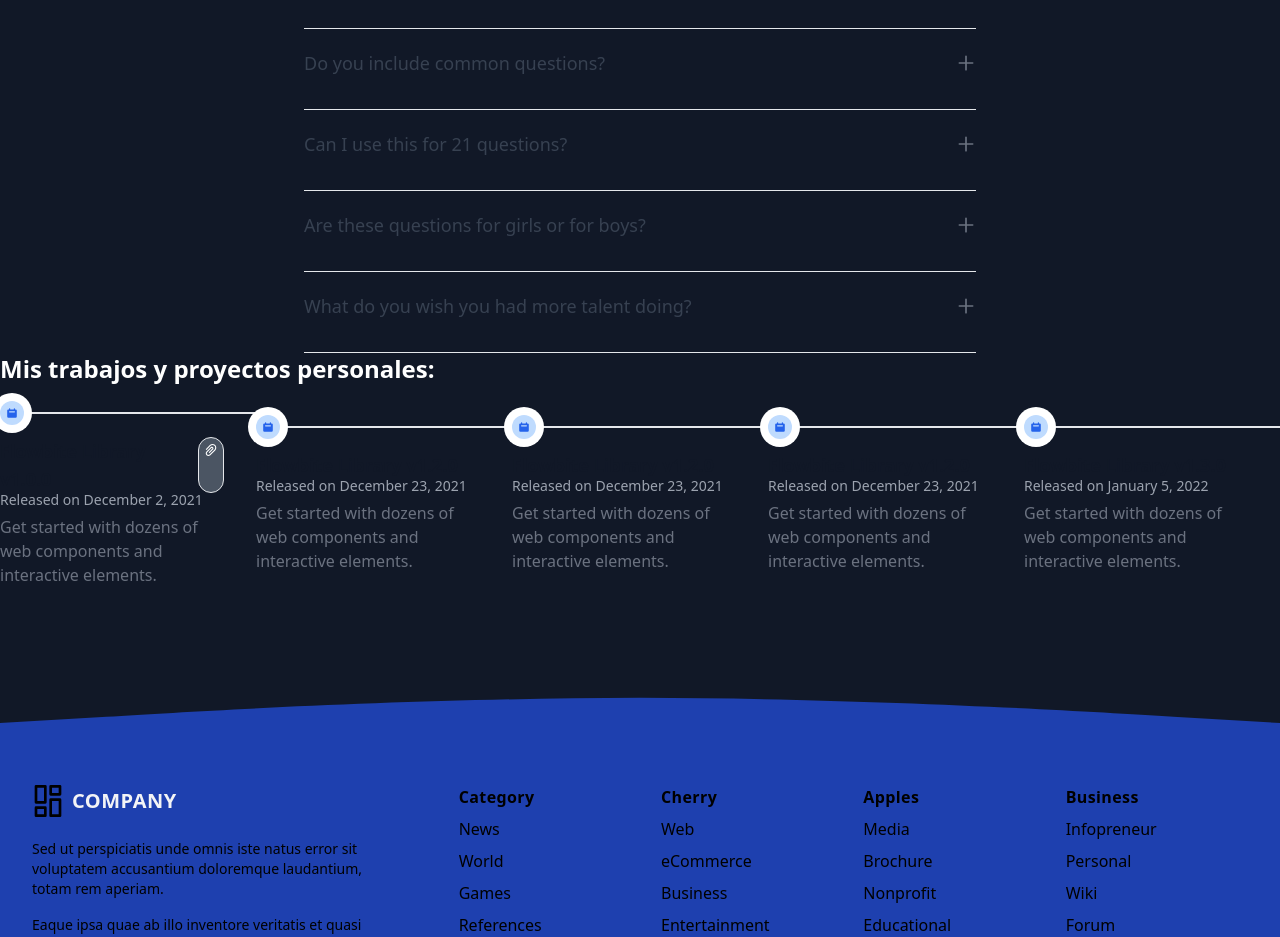
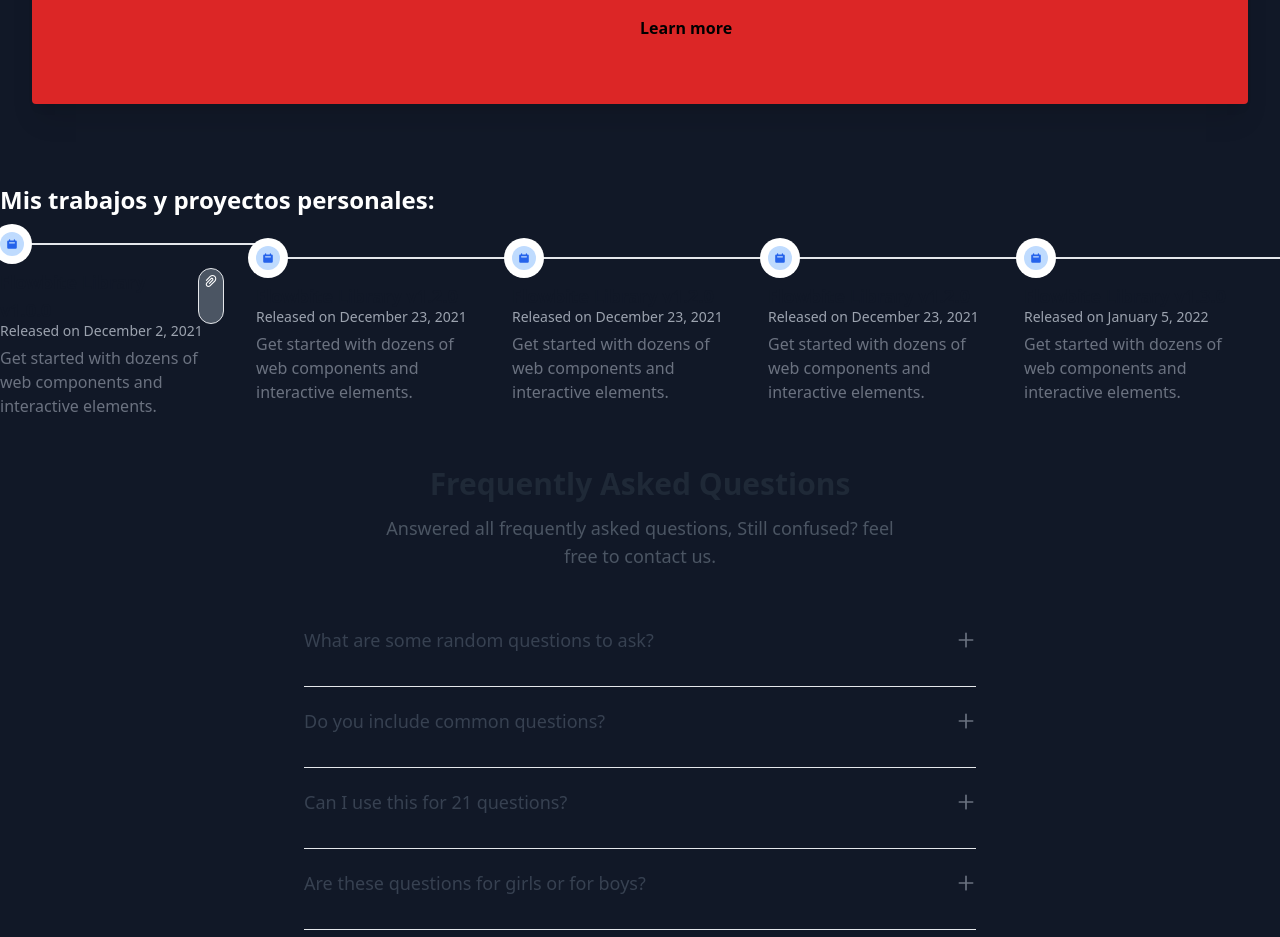
Before and after one commit to juliswer/portfolio2022, a Next.js app: page / in a window 1280 px wide. Shown: the part 882-1819 px from the top of the page. Built offline with nearby package versions, Linux system fonts and the light colour scheme.

Commit message:
index changes

```diff
--- a/src/pages/components/Faqs.jsx
+++ b/src/pages/components/Faqs.jsx
@@ -72,7 +72,7 @@ const FaqsDetail = () => {
     ]
 
     return (
-        <section className="leading-relaxed max-w-screen-xl mt-12 mx-auto px-4 lg:px-8">
+        <section className="leading-relaxed max-w-screen-xl mt-12 mx-auto px-4 lg:px-8" style={{paddingBottom: '150px'}}>
             <div className="space-y-3 text-center">
                 <h1 className="text-3xl text-gray-800 font-semibold">
                     Frequently Asked Questions
--- a/src/pages/components/Timeline.jsx
+++ b/src/pages/components/Timeline.jsx
@@ -3,7 +3,7 @@ import {AiOutlinePaperClip} from 'react-icons/ai'
 
 const Timeline = () => {
   return (
-    <div style={{paddingBottom: '150px'}}>
+    <div>
       <ol className="items-center sm:flex">
         <li className="relative mb-6 sm:mb-0">
           <div className="flex items-center">
--- a/src/pages/index.jsx
+++ b/src/pages/index.jsx
@@ -54,10 +54,10 @@ export default function Home() {
       </section> */}
       <Header />
       <div className="container mx-auto">
-        {/* <Content /> */}
-        <FaqsDetail />
+        <Content />
         <h4 className="text-2xl text-white mb-4 font-bold">Mis trabajos y proyectos personales: </h4>
         <Timeline />
+        <FaqsDetail />
       </div>
     </div>
   );
```
